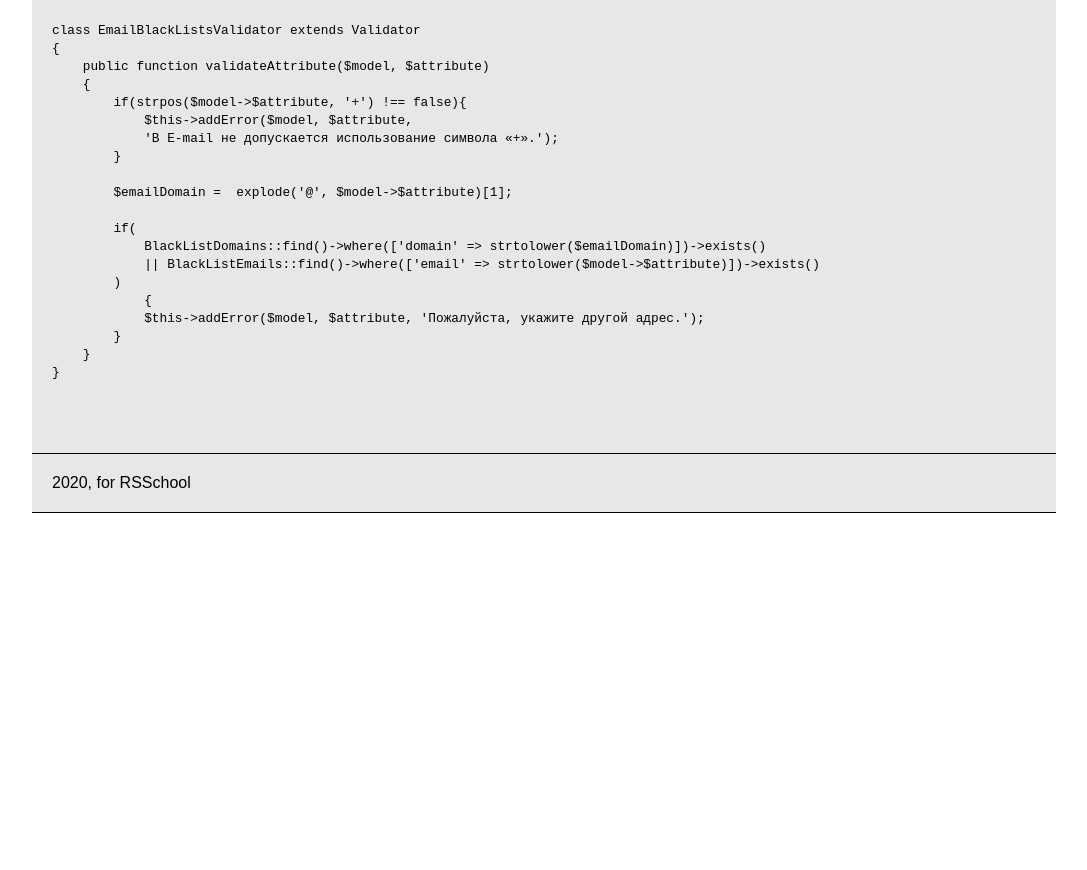
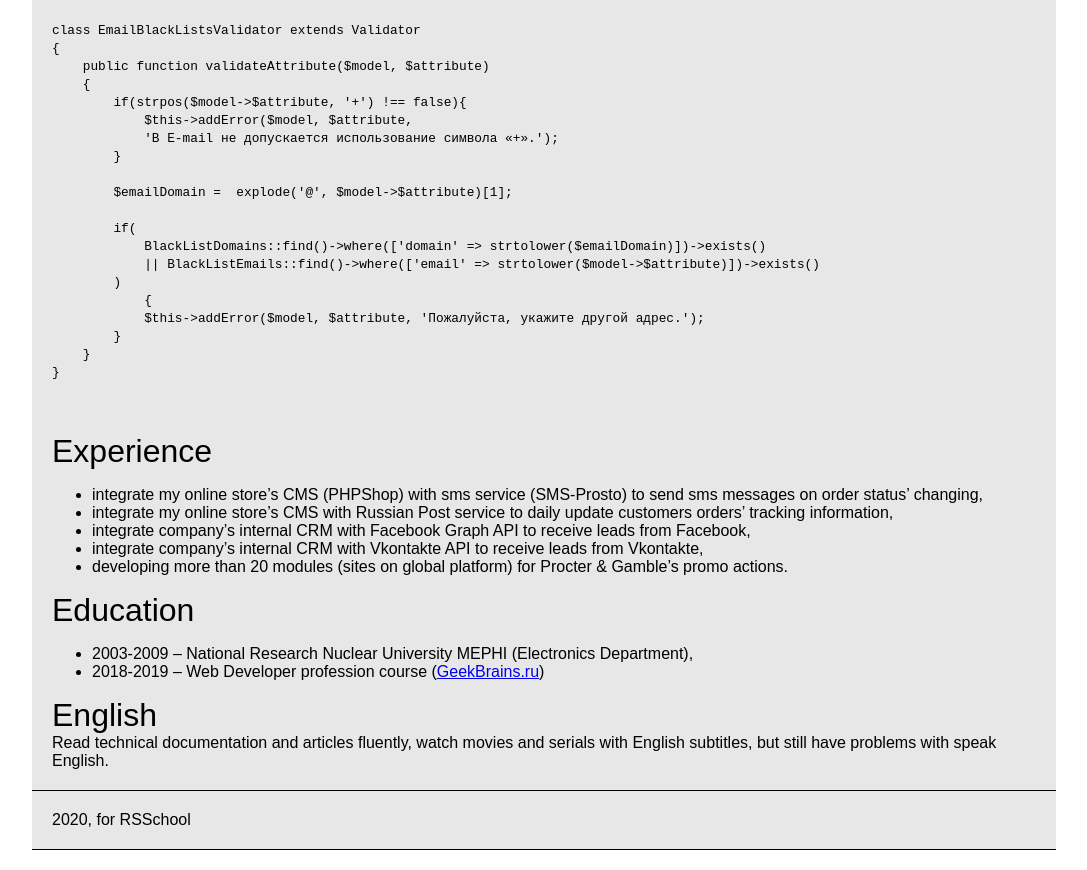
Before and after one commit to diSpector/rsschool-cv, a plain HTML site: page index.html in a window 1280 px wide. Shown: the part 815-1685 px from the top of the page, without its empty margins (96-1183 px from the left). Before the commit the page ends 1348 px from the top, so only its background shows below. Drawn offline with Linux system fonts and the light colour scheme.

Commit message:
feat: add all sections to the page

```diff
--- a/index.html
+++ b/index.html
@@ -134,7 +134,39 @@ class EmailBlackListsValidator extends Validator
                 </pre>
             </div>
         </section>
-
+        <section>
+            <div class="section-name">
+                Experience
+            </div>
+            <div class="section-description">
+                <ul>
+                    <li>integrate my online store’s CMS (PHPShop) with sms service (SMS-Prosto) to send sms messages on order status’ changing,</li>
+                    <li>integrate my online store’s CMS with Russian Post service to daily update customers orders’ tracking information,</li>
+                    <li>integrate company’s internal CRM with Facebook Graph API to receive leads from Facebook,</li>
+                    <li>integrate company’s internal CRM with Vkontakte API to receive leads from Vkontakte,</li>
+                    <li>developing more than 20 modules (sites on global platform) for Procter & Gamble’s promo actions.</li>
+                </ul>
+            </div>
+        </section>
+        <section>
+            <div class="section-name">
+                Education
+            </div>
+            <div class="section-description">
+                <ul>
+                    <li>2003-2009 – National Research Nuclear University MEPHI (Electronics Department),</li>
+                    <li>2018-2019 – Web Developer profession course (<a href = "www.geekbrains.ru">GeekBrains.ru</a>)</li>
+                </ul>
+            </div>
+        </section>
+        <section>
+            <div class="section-name">
+                English
+            </div>
+            <div class="section-description">
+                Read technical documentation and articles fluently, watch movies and serials with English subtitles, but still have problems with speak English.
+            </div>
+        </section>
     </main>
     <footer>
         2020, for RSSchool
```
